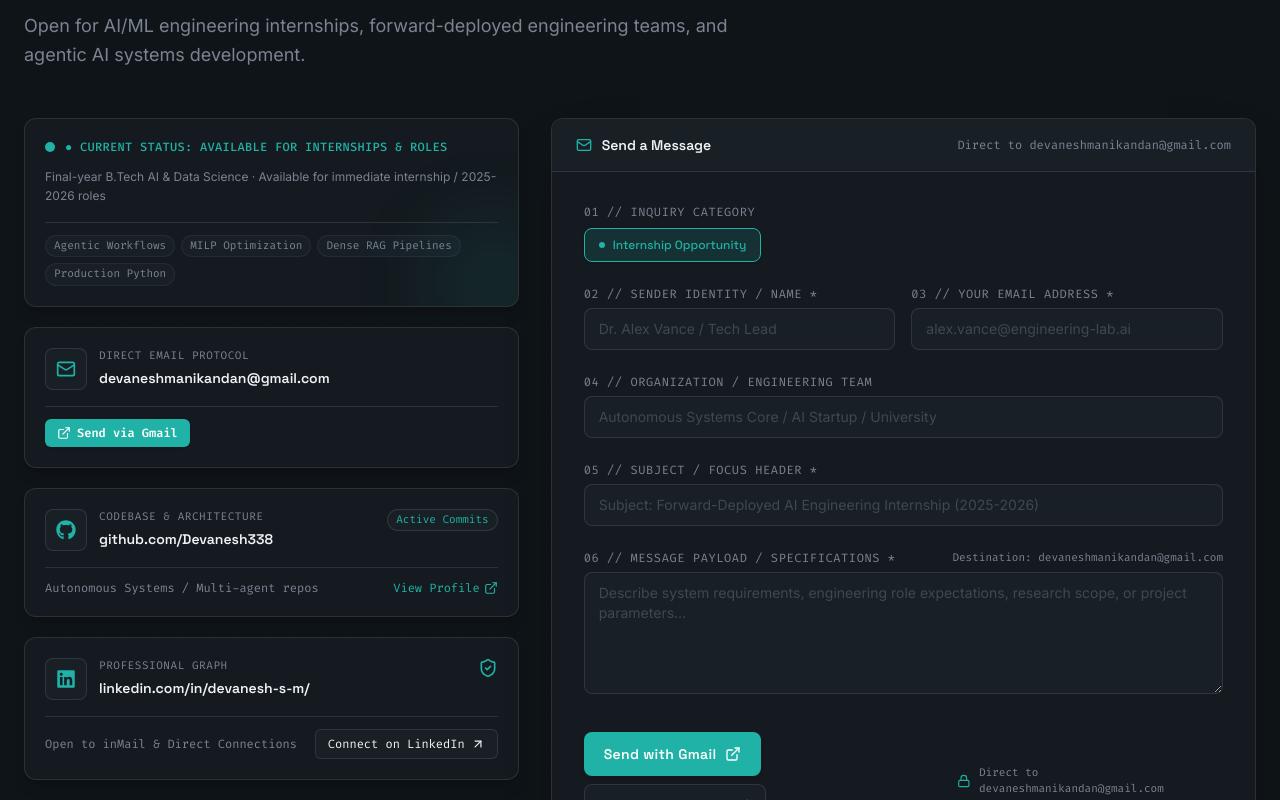
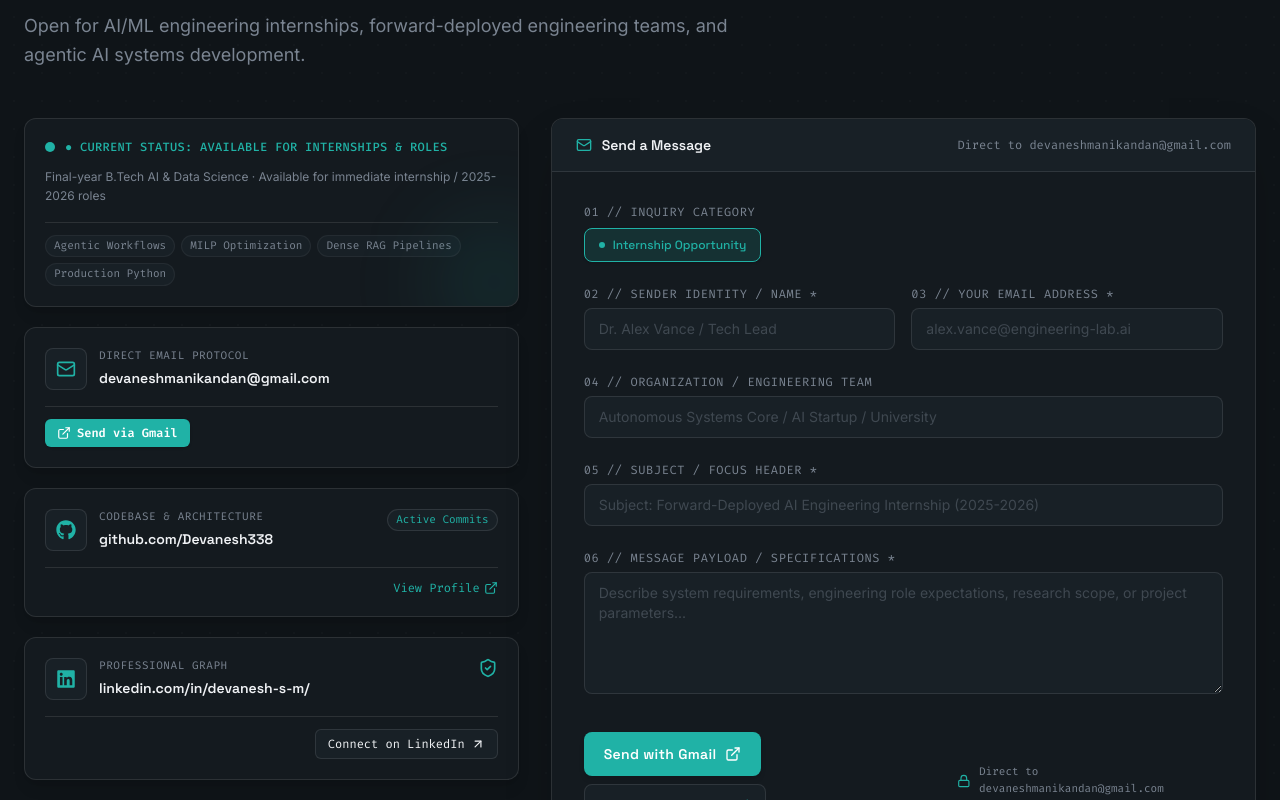
Before and after one commit to Devanesh338/Portfolio-Project, a React (Vite) app: page / in a window 1280 px wide. Shown: the part 11200-12000 px from the top of the page. Built offline with nearby package versions, Linux system fonts and the light colour scheme.

Commit message:
style: remove GitHub and LinkedIn subtitles and form destination text

```diff
--- a/src/sections/Contact.jsx
+++ b/src/sections/Contact.jsx
@@ -192,8 +192,7 @@ export const Contact = () => {
                   Active Commits
                 </span>
               </div>
-              <div className="mt-4 pt-3 border-t border-white/10 flex items-center justify-between text-xs font-mono">
-                <span className="text-muted-foreground">Autonomous Systems / Multi-agent repos</span>
+              <div className="mt-4 pt-3 border-t border-white/10 flex items-center justify-end text-xs font-mono">
                 <a
                   href={heroData.githubLink}
                   target="_blank"
@@ -224,8 +223,7 @@ export const Contact = () => {
                 </div>
                 <ShieldCheck className="w-5 h-5 text-primary" />
               </div>
-              <div className="mt-4 pt-3 border-t border-white/10 flex items-center justify-between text-xs font-mono">
-                <span className="text-muted-foreground">Open to inMail &amp; Direct Connections</span>
+              <div className="mt-4 pt-3 border-t border-white/10 flex items-center justify-end text-xs font-mono">
                 <a
                   href={heroData.linkedinLink}
                   target="_blank"
@@ -444,17 +442,12 @@ export const Contact = () => {
 
                 {/* Message Payload */}
                 <div>
-                  <div className="flex items-center justify-between mb-1.5">
-                    <label
-                      htmlFor="message-payload"
-                      className="block text-xs font-mono text-muted-foreground uppercase tracking-wider"
-                    >
-                      06 // Message Payload / Specifications *
-                    </label>
-                    <span className="text-[11px] font-mono text-muted-foreground">
-                      Destination: {emailRecipient}
-                    </span>
-                  </div>
+                  <label
+                    htmlFor="message-payload"
+                    className="block text-xs font-mono text-muted-foreground uppercase tracking-wider mb-1.5"
+                  >
+                    06 // Message Payload / Specifications *
+                  </label>
                   <textarea
                     id="message-payload"
                     rows={5}
```
